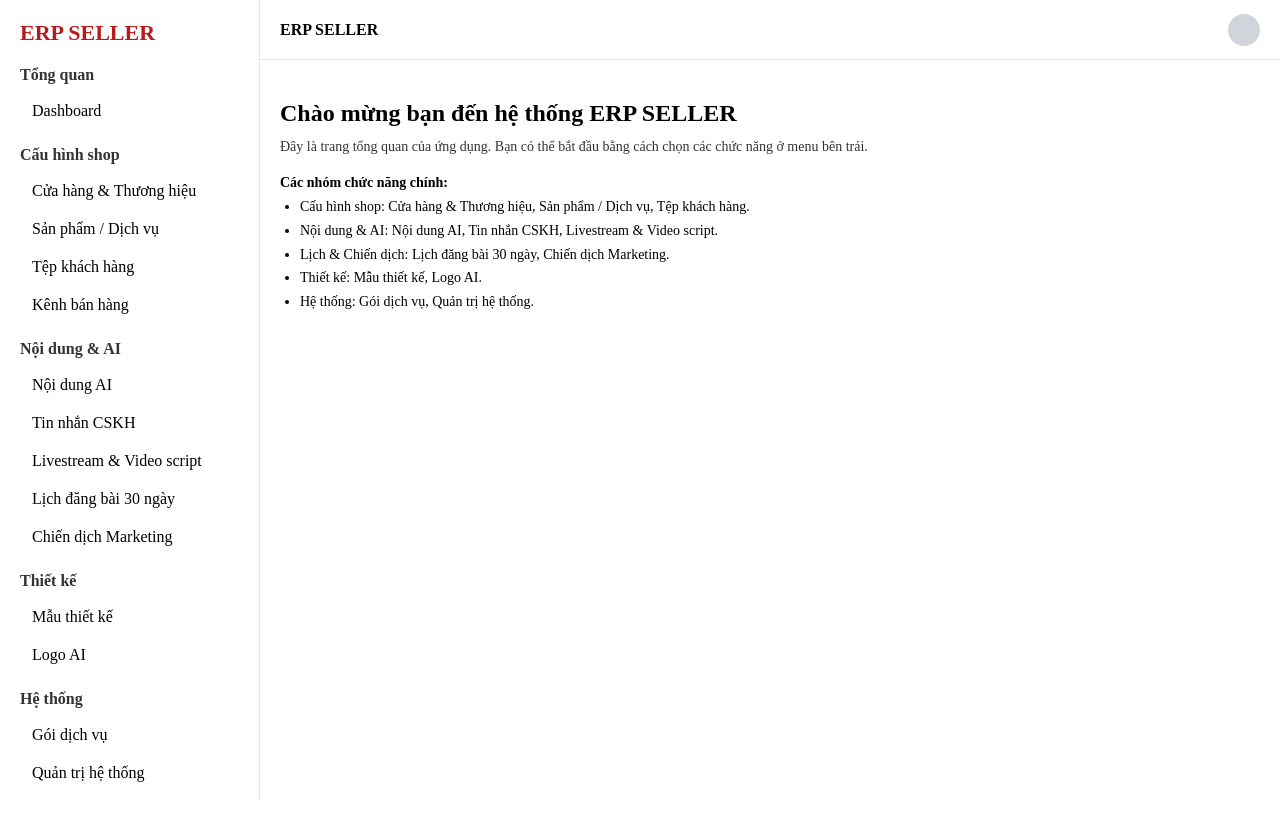
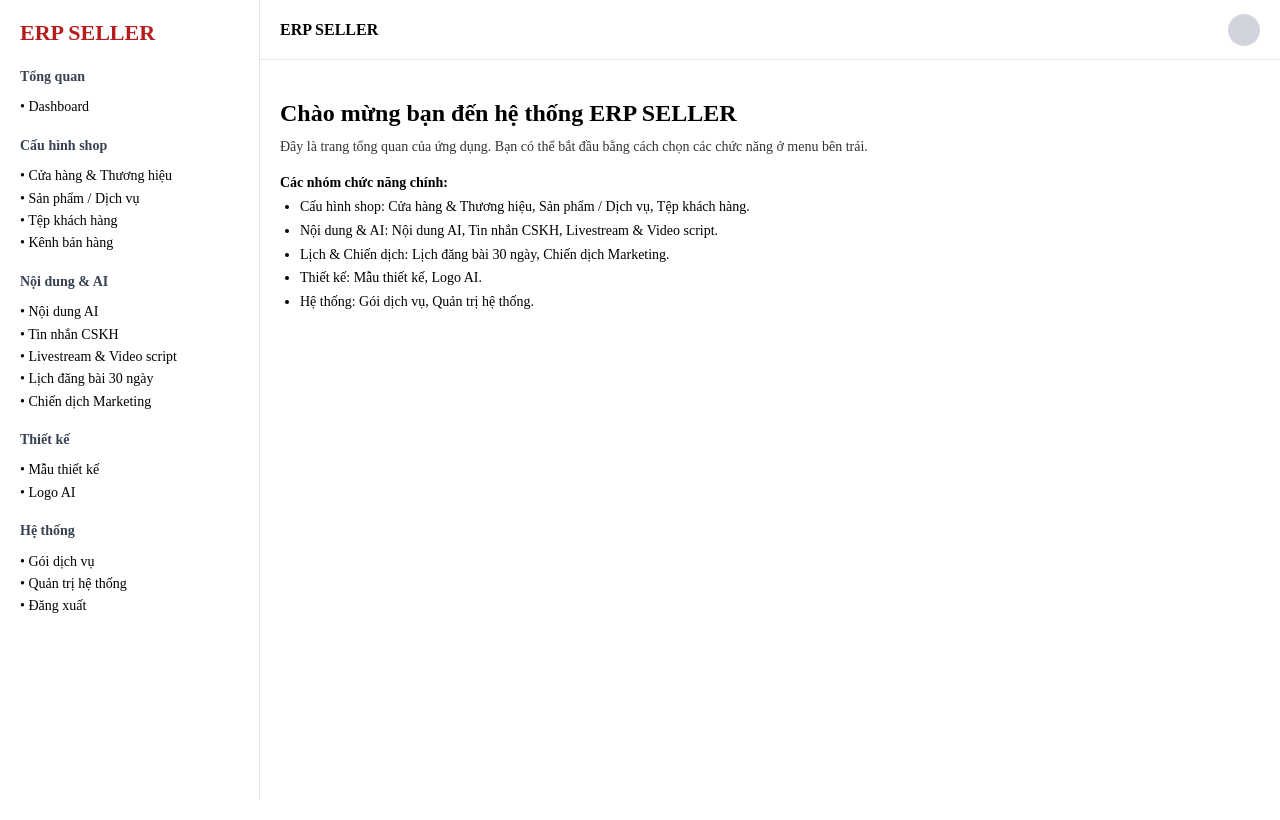
Before and after one commit to conlele0201/erp-seller-crm, a Next.js app: page / in a window 1280 px wide. Shown: the top 820 px of the page. Built offline with nearby package versions, Linux system fonts and the light colour scheme.

Commit message:
Update Sidebar.js

```diff
--- a/components/Sidebar.js
+++ b/components/Sidebar.js
@@ -1,25 +1,4 @@
 export default function Sidebar() {
-  // Style item mặc định
-  const itemStyle = {
-    padding: "8px 12px",
-    borderRadius: "6px",
-    cursor: "pointer",
-    marginBottom: "4px"
-  };
-
-  // Style khi hover
-  const hoverStyle = {
-    backgroundColor: "#ffebee", // đỏ nhạt
-    color: "#b71c1c"
-  };
-
-  // Style khi active (click vào)
-  const activeStyle = {
-    backgroundColor: "#b71c1c",
-    color: "#fff",
-    fontWeight: 600
-  };
-
   return (
     <div
       style={{
@@ -45,95 +24,75 @@ export default function Sidebar() {
         ERP SELLER
       </h2>
 
-      {/* —— TỔNG QUAN —— */}
-      <div style={{ marginBottom: 10, fontWeight: 700, color: "#333" }}>
+      <div style={{ fontSize: 14, lineHeight: 1.6 }}>
+        {/* Tổng quan */}
+        <div style={{ marginBottom: 8, fontWeight: 700, color: "#374151" }}>
           Tổng quan
         </div>
+        <div style={{ marginBottom: 4 }}>• Dashboard</div>
 
+        {/* Cấu hình shop */}
         <div
-        className="sidebar-item"
-        style={itemStyle}
-        onMouseEnter={(e) => Object.assign(e.target.style, hoverStyle)}
-        onMouseLeave={(e) => Object.assign(e.target.style, itemStyle)}
+          style={{
+            marginTop: 16,
+            marginBottom: 8,
+            fontWeight: 700,
+            color: "#374151"
+          }}
         >
-        Dashboard
-      </div>
-
-      {/* —— CẤU HÌNH SHOP —— */}
-      <div style={{ marginTop: 18, marginBottom: 10, fontWeight: 700, color: "#333" }}>
           Cấu hình shop
         </div>
+        <div>• Cửa hàng &amp; Thương hiệu</div>
+        <div>• Sản phẩm / Dịch vụ</div>
+        <div>• Tệp khách hàng</div>
+        <div>• Kênh bán hàng</div>
 
-      {["Cửa hàng & Thương hiệu", "Sản phẩm / Dịch vụ", "Tệp khách hàng", "Kênh bán hàng"].map(
-        (item) => (
+        {/* Nội dung & AI */}
         <div
-            key={item}
-            className="sidebar-item"
-            style={itemStyle}
-            onMouseEnter={(e) => Object.assign(e.target.style, hoverStyle)}
-            onMouseLeave={(e) => Object.assign(e.target.style, itemStyle)}
+          style={{
+            marginTop: 16,
+            marginBottom: 8,
+            fontWeight: 700,
+            color: "#374151"
+          }}
         >
-            {item}
+          Nội dung &amp; AI
         </div>
-        )
-      )}
+        <div>• Nội dung AI</div>
+        <div>• Tin nhắn CSKH</div>
+        <div>• Livestream &amp; Video script</div>
+        <div>• Lịch đăng bài 30 ngày</div>
+        <div>• Chiến dịch Marketing</div>
 
-      {/* —— NỘI DUNG & AI —— */}
-      <div style={{ marginTop: 18, marginBottom: 10, fontWeight: 700, color: "#333" }}>
-        Nội dung & AI
-      </div>
-
-      {[
-        "Nội dung AI",
-        "Tin nhắn CSKH",
-        "Livestream & Video script",
-        "Lịch đăng bài 30 ngày",
-        "Chiến dịch Marketing"
-      ].map((item) => (
+        {/* Thiết kế */}
         <div
-          key={item}
-          className="sidebar-item"
-          style={itemStyle}
-          onMouseEnter={(e) => Object.assign(e.target.style, hoverStyle)}
-          onMouseLeave={(e) => Object.assign(e.target.style, itemStyle)}
+          style={{
+            marginTop: 16,
+            marginBottom: 8,
+            fontWeight: 700,
+            color: "#374151"
+          }}
         >
-          {item}
-        </div>
-      ))}
-
-      {/* —— THIẾT KẾ —— */}
-      <div style={{ marginTop: 18, marginBottom: 10, fontWeight: 700, color: "#333" }}>
           Thiết kế
         </div>
+        <div>• Mẫu thiết kế</div>
+        <div>• Logo AI</div>
 
-      {["Mẫu thiết kế", "Logo AI"].map((item) => (
+        {/* Hệ thống */}
         <div
-          key={item}
-          className="sidebar-item"
-          style={itemStyle}
-          onMouseEnter={(e) => Object.assign(e.target.style, hoverStyle)}
-          onMouseLeave={(e) => Object.assign(e.target.style, itemStyle)}
+          style={{
+            marginTop: 16,
+            marginBottom: 8,
+            fontWeight: 700,
+            color: "#374151"
+          }}
         >
-          {item}
-        </div>
-      ))}
-
-      {/* —— HỆ THỐNG —— */}
-      <div style={{ marginTop: 18, marginBottom: 10, fontWeight: 700, color: "#333" }}>
           Hệ thống
         </div>
-
-      {["Gói dịch vụ", "Quản trị hệ thống", "Đăng xuất"].map((item) => (
-        <div
-          key={item}
-          className="sidebar-item"
-          style={itemStyle}
-          onMouseEnter={(e) => Object.assign(e.target.style, hoverStyle)}
-          onMouseLeave={(e) => Object.assign(e.target.style, itemStyle)}
-        >
-          {item}
+        <div>• Gói dịch vụ</div>
+        <div>• Quản trị hệ thống</div>
+        <div>• Đăng xuất</div>
       </div>
-      ))}
     </div>
   );
 }
```
Lines whose indentation alone changed are shown as unchanged.
